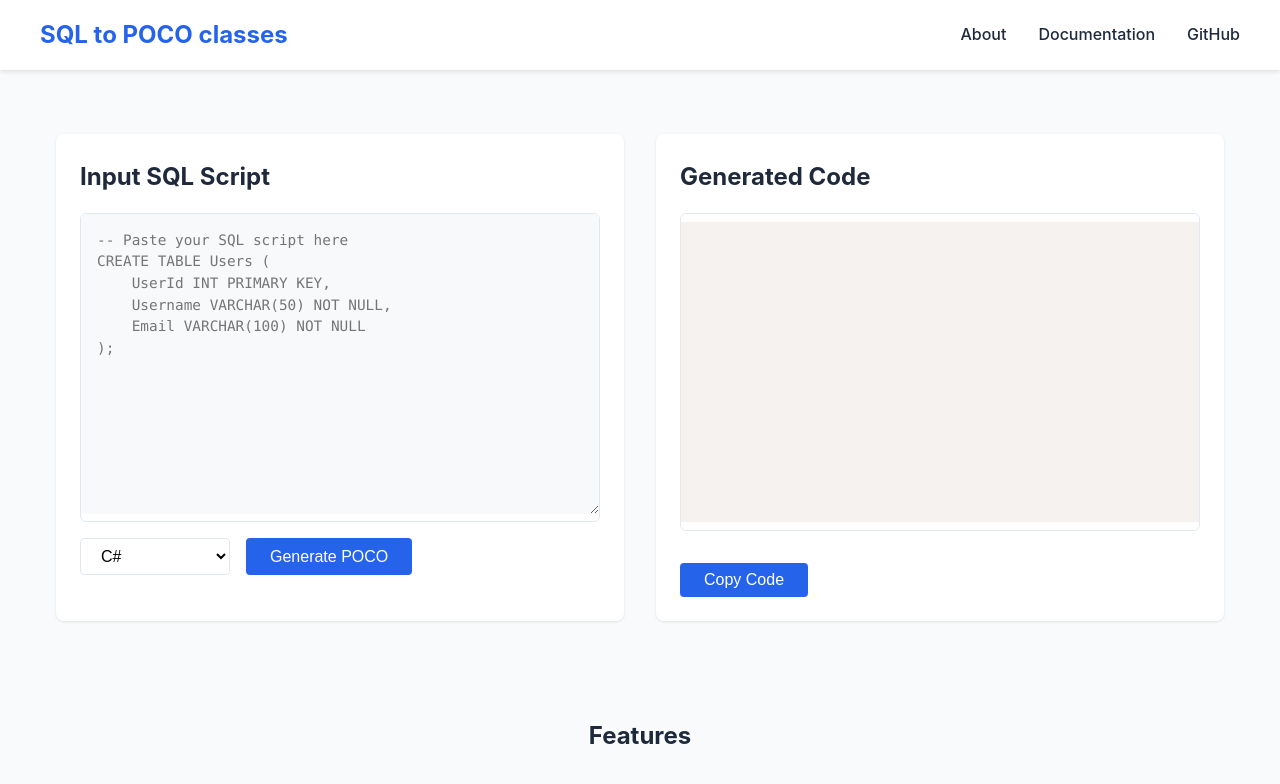
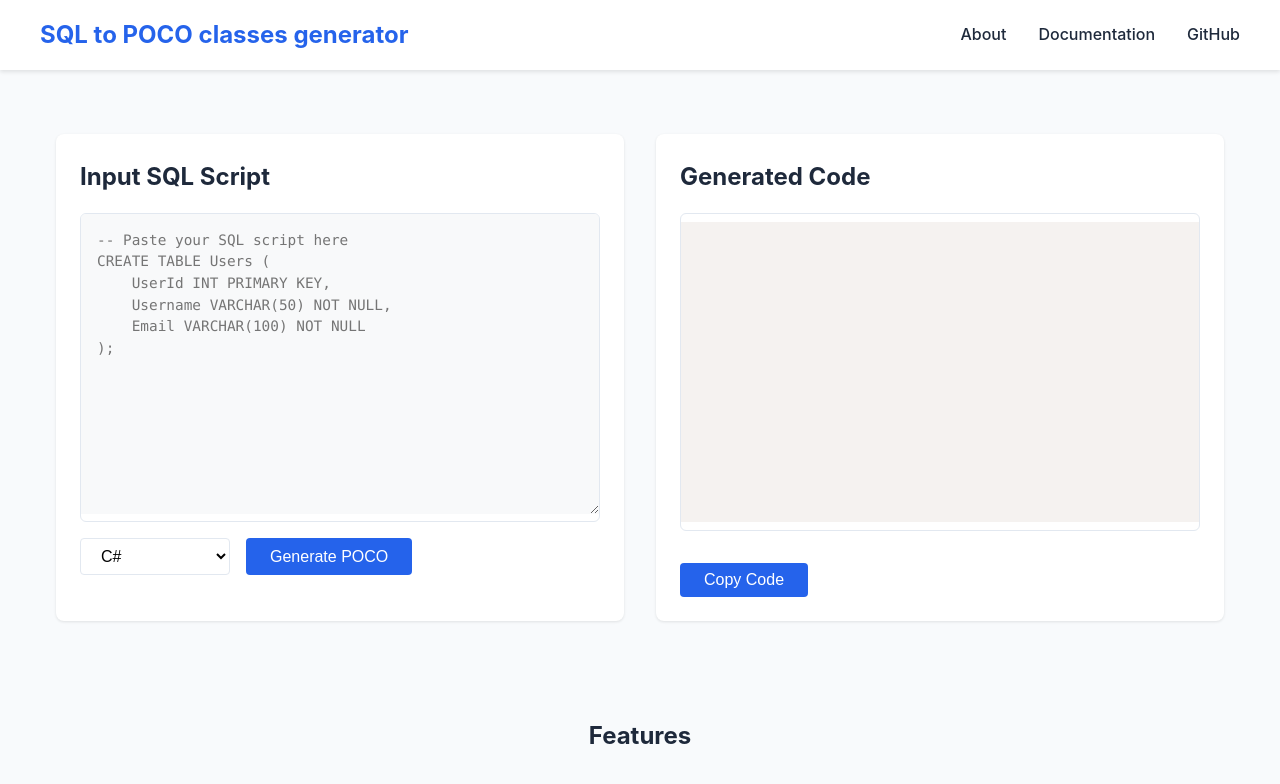
Before and after one commit to sachininmindfire/sachininmindfire.github.io, a plain HTML site: page index.html in a window 1280 px wide. Shown: the top 784 px of the page. Drawn offline with nearby package versions, Linux system fonts and the light colour scheme.

Commit message:
Updated header message

```diff
--- a/index.html
+++ b/index.html
@@ -28,7 +28,7 @@
 <body>
     <header>
         <nav>
-            <div class="logo">SQL to POCO classes</div>
+            <div class="logo">SQL to POCO classes generator</div>
             <ul>
                 <li><a href="#about">About</a></li>
                 <li><a href="#docs">Documentation</a></li>
```
